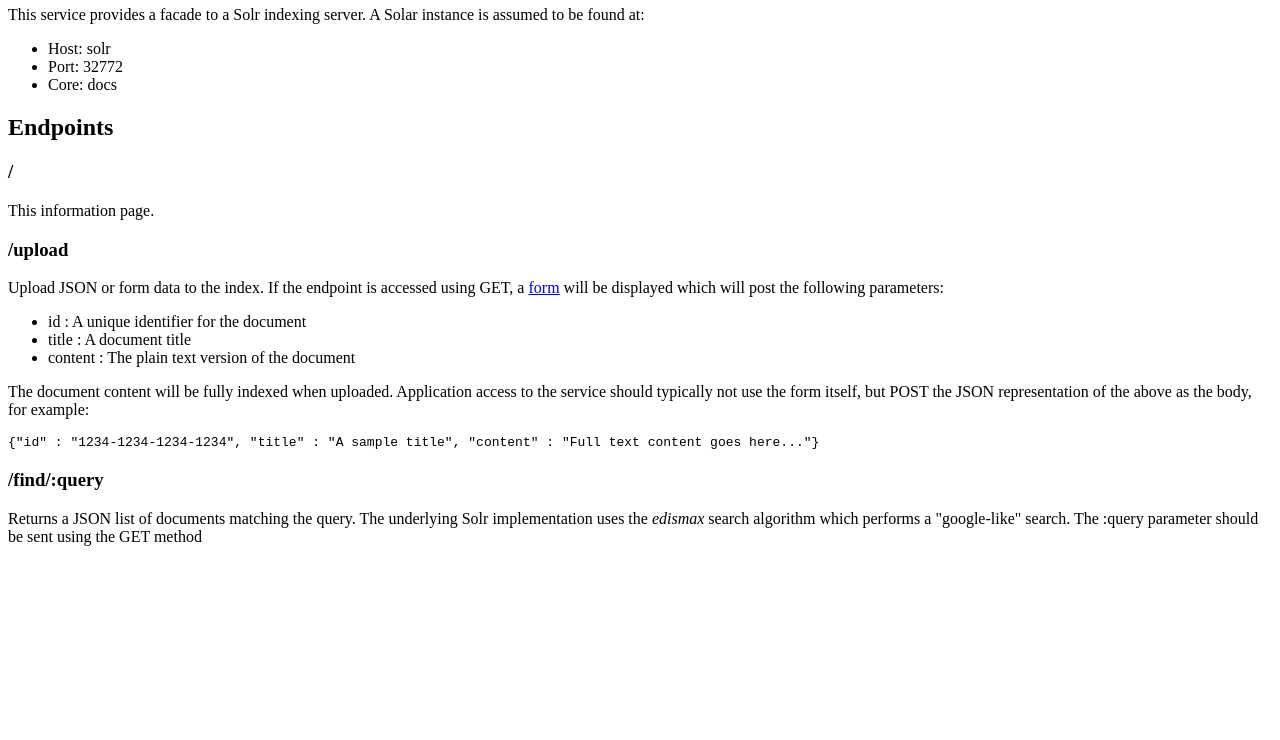
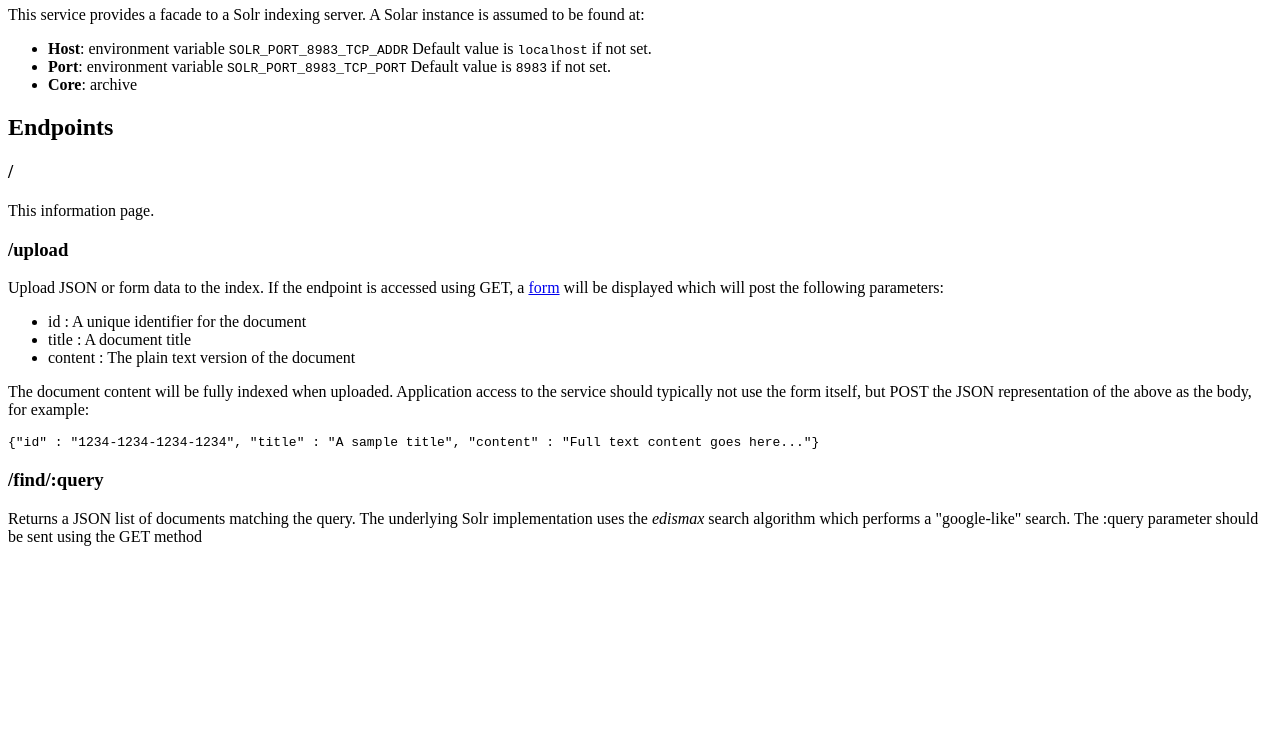
Before and after one commit to ss73/kds-index_service, a website: page views/info.html in a window 1280 px wide. Shown: the part 60-800 px from the top of the page. Drawn offline with Linux system fonts and the light colour scheme.

Commit message:
Updated description

```diff
--- a/views/info.html
+++ b/views/info.html
@@ -7,9 +7,15 @@
         This service provides a facade to a Solr indexing server.
         A Solar instance is assumed to be found at:
         <ul>
-            <li>Host: solr</li>
-            <li>Port: 32772</li>
-            <li>Core: docs</li>
+            <li>
+                <strong>Host</strong>: environment variable <code>SOLR_PORT_8983_TCP_ADDR</code>
+                Default value is <code>localhost</code> if not set.
+            </li>
+            <li>
+                <strong>Port</strong>: environment variable <code>SOLR_PORT_8983_TCP_PORT</code>
+                Default value is <code>8983</code> if not set.
+            </li>
+            <li><strong>Core</strong>: archive</li>
         </ul>
         <h2>Endpoints</h2>
         <h3>/</h3>
```
